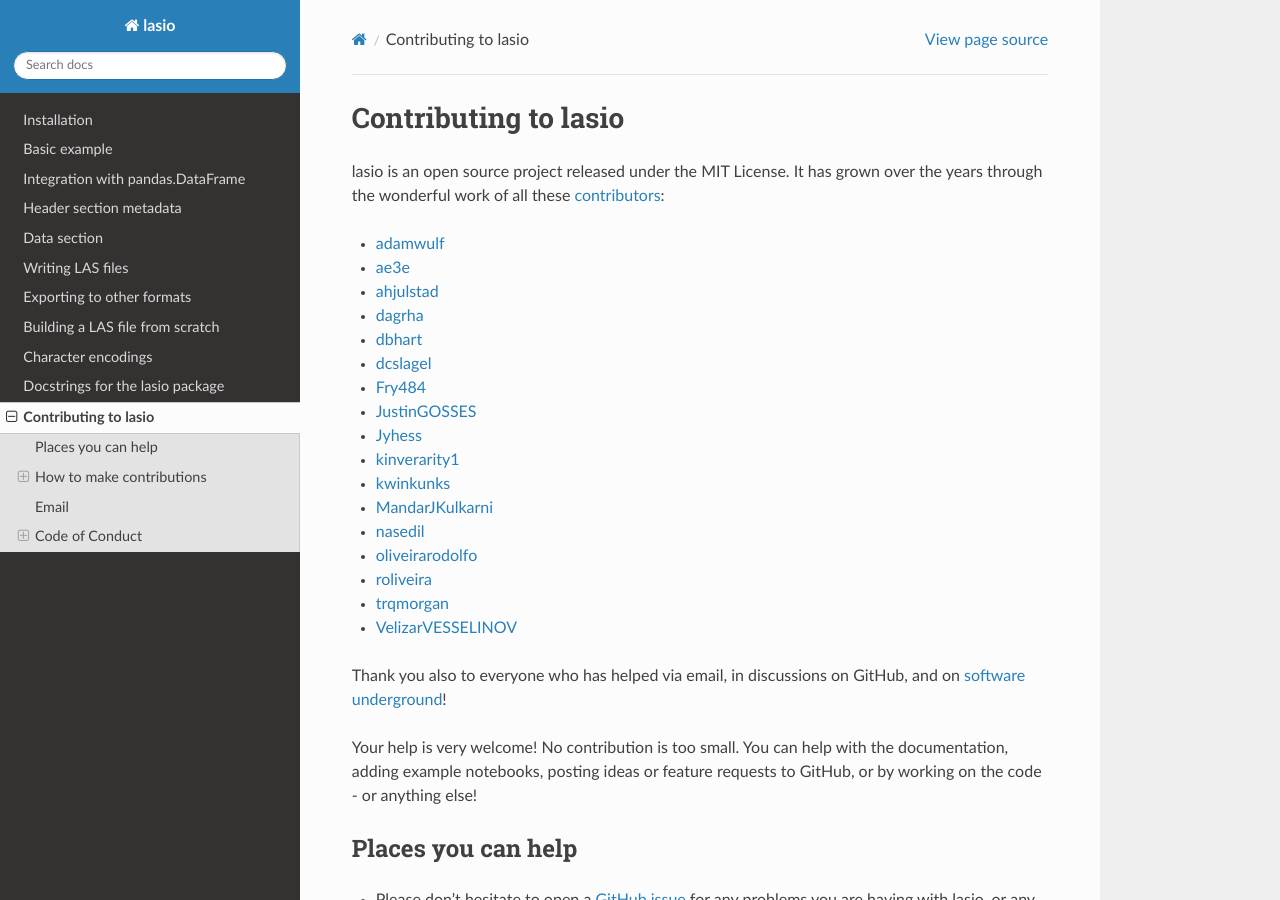
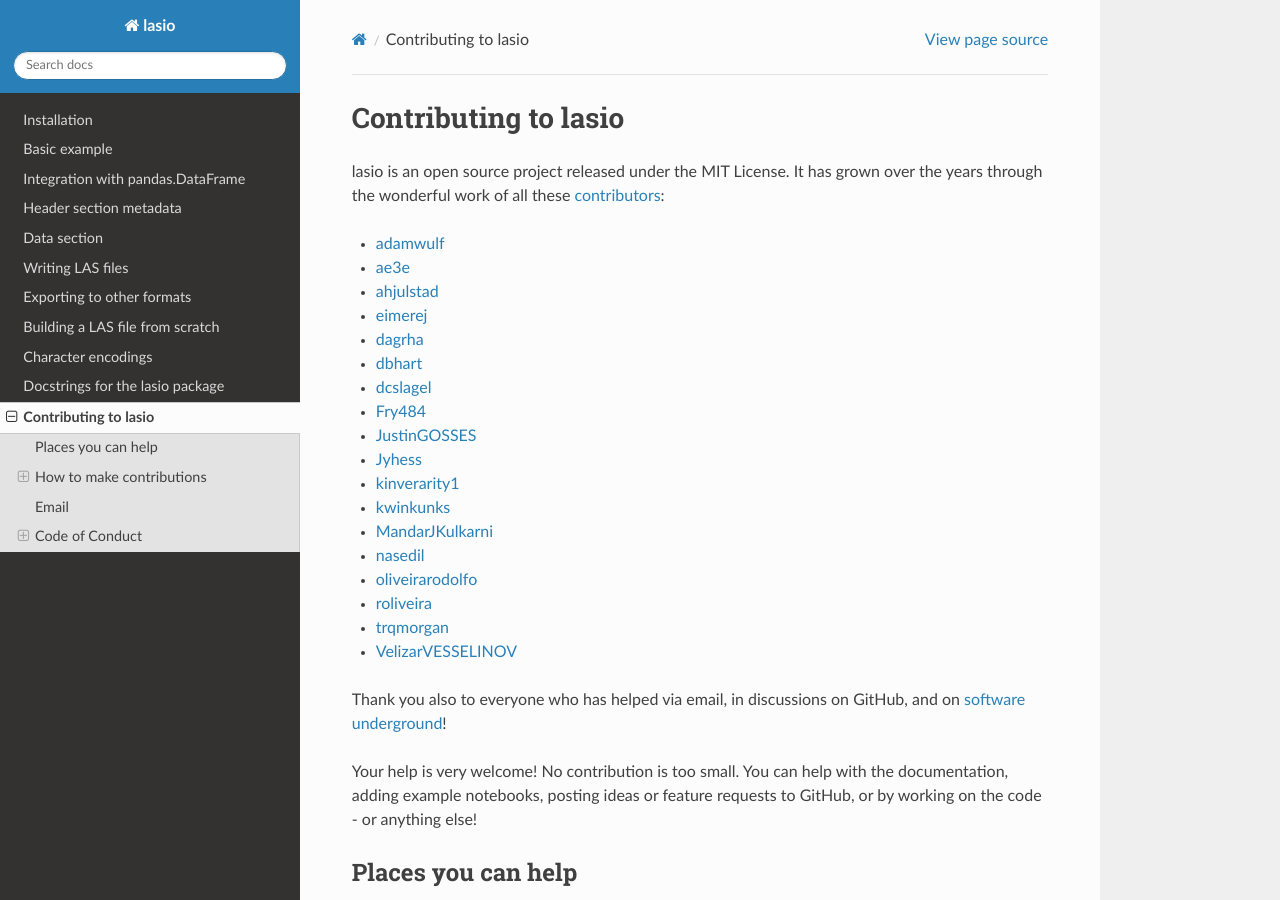
Before and after one commit to kinverarity1/lasio, a Sphinx documentation site: the page built from docs/source/contributing.rst, in a window 1280 px wide and 900 px high. Built offline with Sphinx 7.4.7 and the Read the Docs theme 2.0.0, drawn with Linux system fonts in a browser that asks for light colours; formulas are drawn with MathJax 3.

Commit message:
Add eimerej as contributor for #403

```diff
--- a/docs/source/changelog.rst
+++ b/docs/source/changelog.rst
@@ -216,6 +216,3 @@ Version 0.3 (2015-07-23)
 Version 0.2 (2015-07-08)
 --------------------------------------------
  - Tidied code and published on PyPI
-
-
- .. _`#437`: https://github.com/kinverarity1/lasio/issues/437
--- a/docs/source/contributing.rst
+++ b/docs/source/contributing.rst
@@ -8,6 +8,7 @@ MIT License. It has grown over the years through the wonderful work of all these
 * `adamwulf <https://github.com/adamwulf>`__
 * `ae3e <https://github.com/ae3e>`__
 * `ahjulstad <https://github.com/ahjulstad>`__
+* `eimerej <https://github.com/eimerej>`_
 * `dagrha <https://github.com/dagrha>`__
 * `dbhart <https://github.com/dbhart>`__
 * `dcslagel <https://github.com/dcslagel>`__
```
